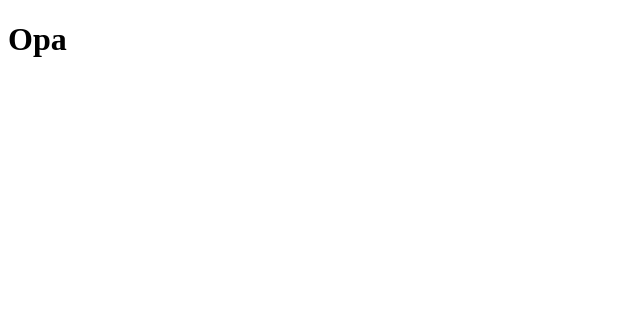
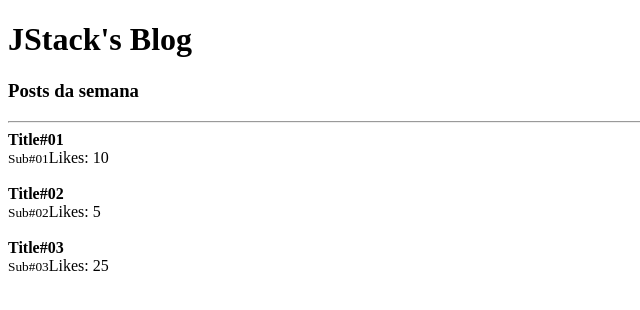
Before and after one commit to brunodmsi/jstack, a React app in the folder react-fundamentos/: page / in a window 1280 px wide. Shown: the top 310 px of the page, without its empty margins (0-640 px from the left). Built offline with nearby package versions, Linux system fonts and the light colour scheme.

Commit message:
feat: componentes e props (com propTypes)

```diff
--- a/react-fundamentos/package.json
+++ b/react-fundamentos/package.json
@@ -19,6 +19,7 @@
     "webpack-dev-server": "^4.9.2"
   },
   "dependencies": {
+    "prop-types": "^15.8.1",
     "react": "^17.0.2",
     "react-dom": "^17.0.2"
   }
--- /dev/null
+++ b/react-fundamentos/src/App.js
@@ -0,0 +1,32 @@
+import React from 'react';
+import Header from './components/Header';
+import Post from './components/Post';
+
+const posts = [
+	{ title: 'Title#01', subtitle: 'Sub#01', likes: 20 },
+	{ title: 'Title#02', subtitle: 'Sub#02', likes: 10 },
+	{ title: 'Title#03', subtitle: 'Sub#03', likes: 50 },
+]
+
+const App = () => {
+	return (
+		<>
+			<Header>
+				<h3>Posts da semana</h3>
+			</Header>
+
+			<hr />
+
+			{posts.map((post, index) => (
+				<Post
+					key={`${post.title}-index`}
+					title={post.title}
+					subtitle={post.subtitle}
+					likes={post.likes}
+				/>
+			))}
+		</>
+	);
+}
+
+export default App;
--- /dev/null
+++ b/react-fundamentos/src/components/Header.js
@@ -0,0 +1,19 @@
+import React from "react";
+import PropTypes from 'prop-types';
+
+const Header = ({ children, title = "JStack's Blog" }) => {
+	return (
+		<>
+			<h1>{title}</h1>
+
+			{children}
+		</>
+	);
+}
+
+Header.propTypes = {
+	title: PropTypes.string,
+	children: PropTypes.node
+}
+
+export default Header;
--- /dev/null
+++ b/react-fundamentos/src/components/Post.js
@@ -0,0 +1,24 @@
+import React from 'react';
+import PropTypes from 'prop-types';
+
+const Post = ({ title, subtitle, likes }) => {
+	return (
+		<>
+			<article>
+				<strong>{title}</strong><br />
+				<small>{subtitle}</small>
+				Likes: {likes / 2}
+			</article>
+
+			<br />
+		</>
+	)
+}
+
+Post.propTypes = {
+	likes: PropTypes.number.isRequired,
+	title: PropTypes.string.isRequired,
+	subtitle: PropTypes.string.isRequired,
+}
+
+export default Post;
--- a/react-fundamentos/src/index.js
+++ b/react-fundamentos/src/index.js
@@ -1,7 +1,8 @@
 import React from 'react';
 import ReactDOM from 'react-dom';
+import App from './App';
 
 ReactDOM.render(
-	<h1>Opa</h1>,
+	<App />,
 	document.getElementById('root')
 );
```
Also changed, not shown: 1 other file (tests, documents, lock files or other folders).
